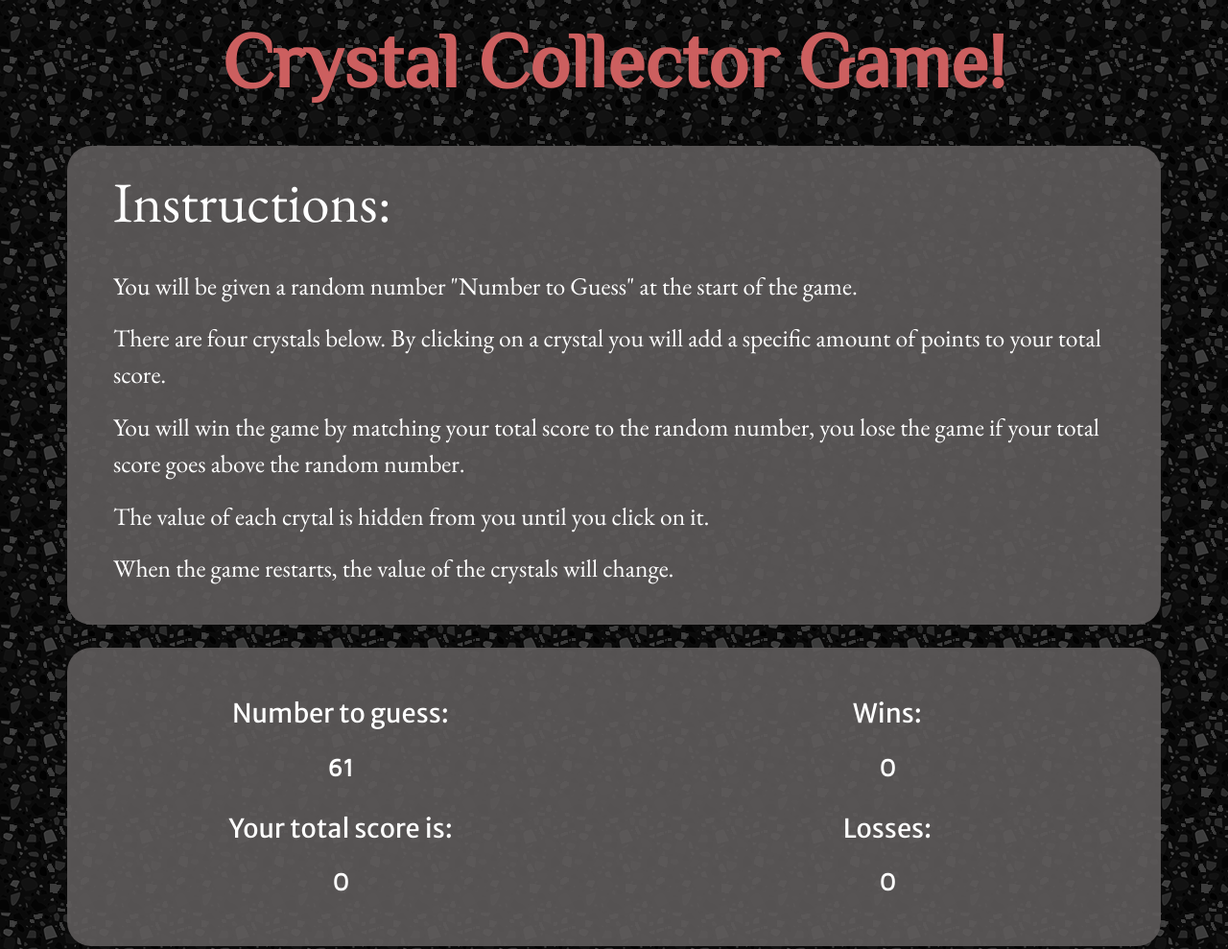
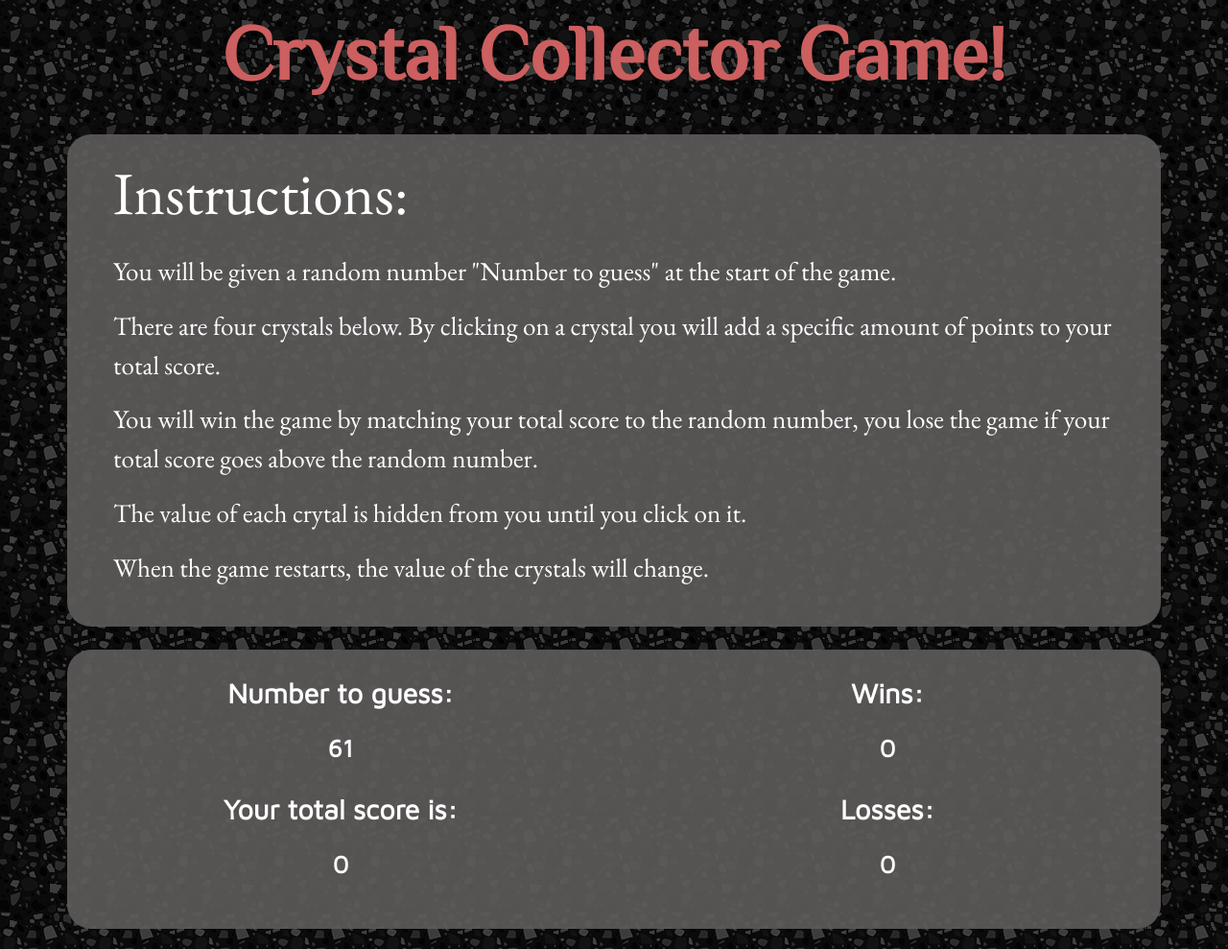
Before and after one commit to shelbyreins/unit-4-game, a plain HTML site: page index.html in a window 1280 px wide. Shown: the top 989 px of the page at 96% size. Drawn offline with nearby package versions, Linux system fonts and the light colour scheme.

Commit message:
final updates

```diff
--- a/assets/css/style.css
+++ b/assets/css/style.css
@@ -21,9 +21,9 @@ body {
 
 .guess{
     color:  #ffffff;
-    font-size: 1.7em;
-    font-family: 'Merriweather Sans', sans-serif;
-    font-weight:400;
+    font-size: 1.8em;
+    font-family: 'Maven Pro', sans-serif;
+    font-weight:600;
 }
 
 #scoreDisplay, #randomNum, #wins, #losses{
@@ -38,7 +38,7 @@ body {
     font-family: 'EB Garamond', serif;
     background: rgba(95, 91, 91, 0.9);
     border-radius: 25px;
-    font-size: 1.6em;
+    font-size: 1.7em;
     color:#ffffff;
 
 }
--- a/index.html
+++ b/index.html
@@ -18,16 +18,16 @@
 
         <div class="row">
             <div class="col-md-12">
-                <h1 class="header pt-3 pb-2">Crystal Collector Game!</h1>
+                <h1 class="header pt-2 pb-1">Crystal Collector Game!</h1>
             </div>
         </div>
         <br>
 
         <div class="row">
             <div class="col-md-12 instructions pt-4 pb-4 pl-5 pr-5">
-                <h2 id="instructions-title" class="pb-4"> Instructions:</h2>
+                <h2 id="instructions-title" class="pb-3"> Instructions:</h2>
 
-                <p>You will be given a random number "Number to Guess" at the start of the game. </p>
+                <p>You will be given a random number "Number to guess" at the start of the game. </p>
                 <p>There are four crystals below. By clicking on a crystal you will add a specific amount of points
                     to your total score.</p>
                 <p>You will win the game by matching your total score to the random number, you lose the game if
@@ -42,7 +42,7 @@
             <div class="col-md-6">
                 <div class="row">
                     <div class="col-md-12">
-                        <p class="mt-5 guess">Number to guess:
+                        <p class="mt-4 guess">Number to guess:
                         </p>
                         <div id="randomNum" class="mb-4"></div>
                     </div>
@@ -62,7 +62,7 @@
             <div class="col-md-6">
                 <div class= "row">
                     <div class = "col-md-12">
-                        <p class="mt-5 guess"> Wins:
+                        <p class="mt-4 guess"> Wins:
                         </p>
                         <div id="wins" class="mb-4"></div>
                     </div>
```
Also changed, not shown: 1 other file.
